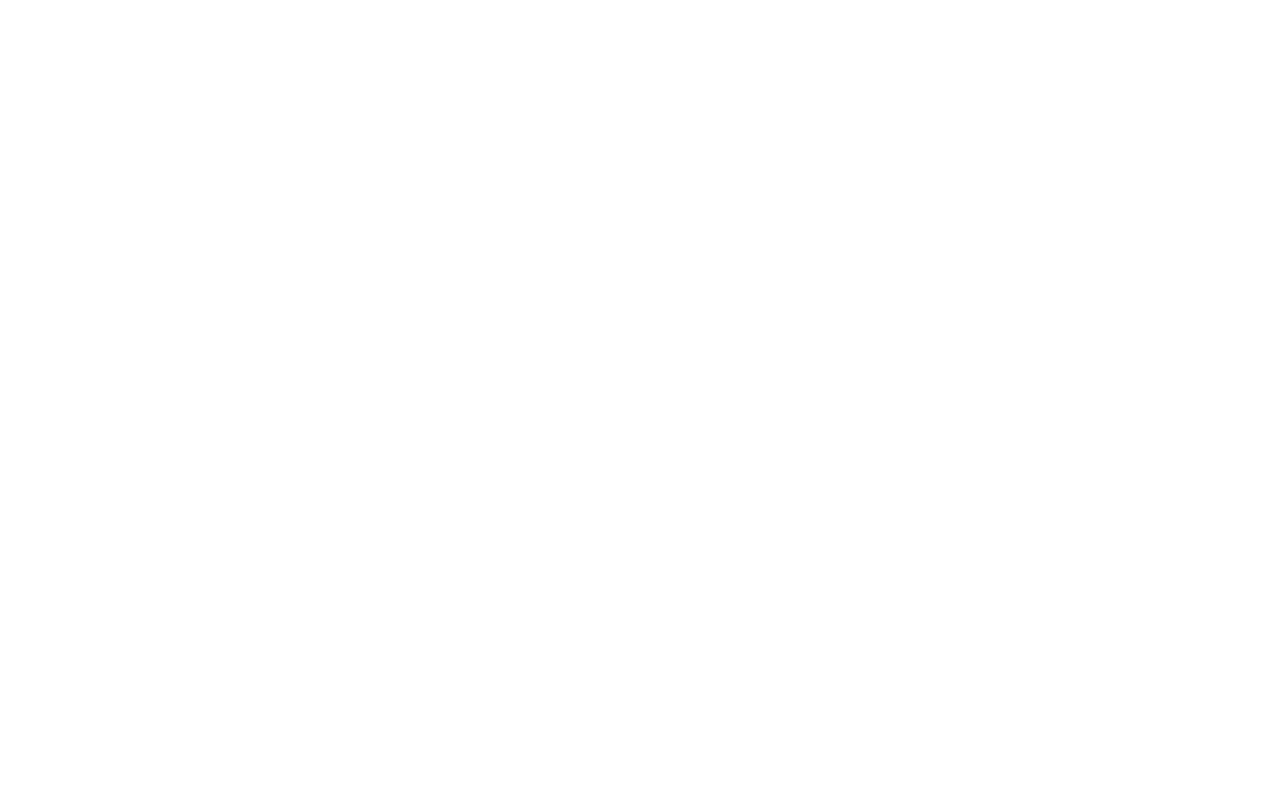
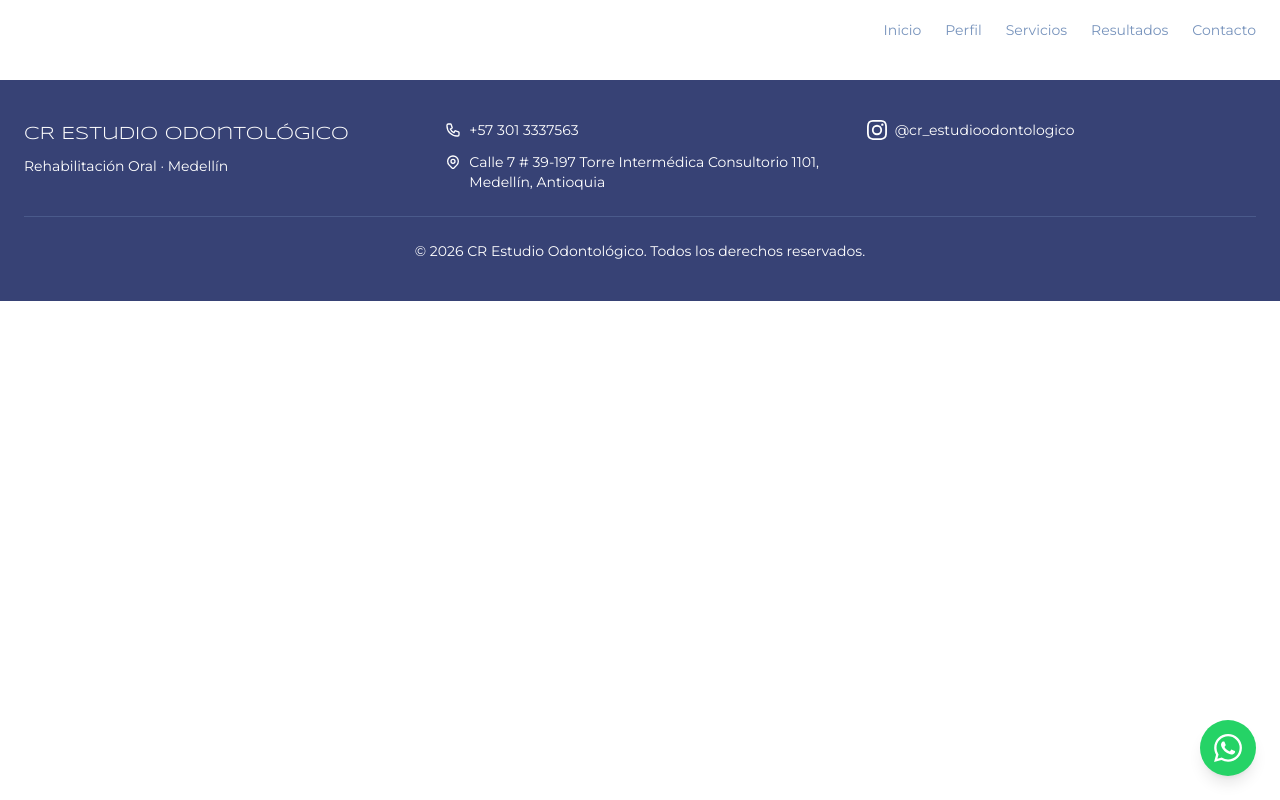
Before and after one commit to outrunai/CR_Estudio_Odontologico, a Next.js app: page / in a window 1280 px wide. Built offline with nearby package versions, Linux system fonts and the light colour scheme.

Commit message:
Fase 2 — Navbar, Footer y Botón Flotante de WhatsApp

```diff
--- a/app/globals.css
+++ b/app/globals.css
@@ -11,6 +11,7 @@
 @layer base {
   html {
     scroll-behavior: smooth;
+    scroll-padding-top: 5rem;
   }
 
   h1, h2, h3, h4, h5, h6 {
--- a/app/layout.tsx
+++ b/app/layout.tsx
@@ -1,6 +1,9 @@
 import type { Metadata } from "next";
 import { Syncopate, Montserrat } from "next/font/google";
 import "./globals.css";
+import Navbar from "@/components/Navbar";
+import Footer from "@/components/Footer";
+import WhatsAppButton from "@/components/WhatsAppButton";
 
 const syncopate = Syncopate({
   weight: ["400", "700"],
@@ -27,7 +30,10 @@
   return (
     <html lang="es" className={`${syncopate.variable} ${montserrat.variable}`}>
       <body className="font-body bg-cloud text-navy antialiased">
-        {children}
+        <Navbar />
+        <main className="pt-20">{children}</main>
+        <Footer />
+        <WhatsAppButton />
       </body>
     </html>
   );
--- /dev/null
+++ b/components/Footer.tsx
@@ -0,0 +1,78 @@
+import { contactInfo, siteConfig } from "@/lib/data";
+
+export default function Footer() {
+  return (
+    <footer className="bg-navy text-cloud font-body py-10 px-6">
+      <div className="max-w-7xl mx-auto grid grid-cols-1 md:grid-cols-3 gap-8">
+        {/* Columna 1 — Marca */}
+        <div>
+          <h3 className="font-heading text-lg">{siteConfig.siteName}</h3>
+          <p className="text-sm mt-2">Rehabilitación Oral · Medellín</p>
+        </div>
+
+        {/* Columna 2 — Contacto */}
+        <div className="space-y-3">
+          <p className="flex items-center gap-2 text-sm">
+            <svg
+              className="w-4 h-4 shrink-0"
+              fill="none"
+              stroke="currentColor"
+              viewBox="0 0 24 24"
+            >
+              <path
+                strokeLinecap="round"
+                strokeLinejoin="round"
+                strokeWidth={2}
+                d="M3 5a2 2 0 012-2h3.28a1 1 0 01.948.684l1.498 4.493a1 1 0 01-.502 1.21l-2.257 1.13a11.042 11.042 0 005.516 5.516l1.13-2.257a1 1 0 011.21-.502l4.493 1.498a1 1 0 01.684.949V19a2 2 0 01-2 2h-1C9.716 21 3 14.284 3 6V5z"
+              />
+            </svg>
+            {contactInfo.phone}
+          </p>
+          <p className="flex items-start gap-2 text-sm">
+            <svg
+              className="w-4 h-4 shrink-0 mt-0.5"
+              fill="none"
+              stroke="currentColor"
+              viewBox="0 0 24 24"
+            >
+              <path
+                strokeLinecap="round"
+                strokeLinejoin="round"
+                strokeWidth={2}
+                d="M17.657 16.657L13.414 20.9a1.998 1.998 0 01-2.827 0l-4.244-4.243a8 8 0 1111.314 0z"
+              />
+              <path
+                strokeLinecap="round"
+                strokeLinejoin="round"
+                strokeWidth={2}
+                d="M15 11a3 3 0 11-6 0 3 3 0 016 0z"
+              />
+            </svg>
+            {contactInfo.address}, {contactInfo.city}
+          </p>
+        </div>
+
+        {/* Columna 3 — Redes */}
+        <div>
+          <a
+            href={contactInfo.instagramUrl}
+            target="_blank"
+            rel="noopener noreferrer"
+            className="inline-flex items-center gap-2 text-sm hover:text-venus transition-colors"
+          >
+            <svg className="w-5 h-5" fill="currentColor" viewBox="0 0 24 24">
+              <path d="M12 2.163c3.204 0 3.584.012 4.85.07 3.252.148 4.771 1.691 4.919 4.919.058 1.265.069 1.645.069 4.849 0 3.205-.012 3.584-.069 4.849-.149 3.225-1.664 4.771-4.919 4.919-1.266.058-1.644.07-4.85.07-3.204 0-3.584-.012-4.849-.07-3.26-.149-4.771-1.699-4.919-4.92-.058-1.265-.07-1.644-.07-4.849 0-3.204.013-3.583.07-4.849.149-3.227 1.664-4.771 4.919-4.919 1.266-.057 1.645-.069 4.849-.069zM12 0C8.741 0 8.333.014 7.053.072 2.695.272.273 2.69.073 7.052.014 8.333 0 8.741 0 12c0 3.259.014 3.668.072 4.948.2 4.358 2.618 6.78 6.98 6.98C8.333 23.986 8.741 24 12 24c3.259 0 3.668-.014 4.948-.072 4.354-.2 6.782-2.618 6.979-6.98.059-1.28.073-1.689.073-4.948 0-3.259-.014-3.667-.072-4.947-.196-4.354-2.617-6.78-6.979-6.98C15.668.014 15.259 0 12 0zm0 5.838a6.162 6.162 0 100 12.324 6.162 6.162 0 000-12.324zM12 16a4 4 0 110-8 4 4 0 010 8zm6.406-11.845a1.44 1.44 0 100 2.881 1.44 1.44 0 000-2.881z" />
+            </svg>
+            {contactInfo.instagram}
+          </a>
+        </div>
+      </div>
+
+      <hr className="border-venus/30 my-6" />
+      <p className="text-center text-sm">
+        © {new Date().getFullYear()} CR Estudio Odontológico. Todos los derechos
+        reservados.
+      </p>
+    </footer>
+  );
+}
--- /dev/null
+++ b/components/Navbar.tsx
@@ -0,0 +1,106 @@
+"use client";
+
+import { useState, useEffect } from "react";
+import { siteConfig } from "@/lib/data";
+
+export default function Navbar() {
+  const [scrolled, setScrolled] = useState<boolean>(false);
+  const [mobileOpen, setMobileOpen] = useState<boolean>(false);
+
+  useEffect(() => {
+    const handleScroll = () => {
+      setScrolled(window.scrollY > 0);
+    };
+    window.addEventListener("scroll", handleScroll);
+    return () => window.removeEventListener("scroll", handleScroll);
+  }, []);
+
+  const links = [
+    { href: "#inicio", label: "Inicio" },
+    { href: "#perfil", label: "Perfil" },
+    { href: "#servicios", label: "Servicios" },
+    { href: "#resultados", label: "Resultados" },
+    { href: "#contacto", label: "Contacto" },
+  ];
+
+  return (
+    <nav
+      className={`fixed top-0 left-0 w-full z-50 transition-colors duration-300 ${
+        scrolled ? "bg-navy shadow-md" : "bg-transparent"
+      }`}
+    >
+      <div className="max-w-7xl mx-auto px-6 py-4 flex items-center justify-between">
+        {/* Logo */}
+        <a href="#inicio" className="flex items-baseline gap-1">
+          <span className="font-heading font-bold text-cloud text-xl">CR</span>
+          <span className="font-body text-cloud text-sm">
+            Estudio Odontológico
+          </span>
+        </a>
+
+        {/* Desktop links */}
+        <ul className="hidden md:flex gap-6 items-center">
+          {links.map((link) => (
+            <li key={link.href}>
+              <a
+                href={link.href}
+                className="font-body text-venus text-sm hover:text-navy transition-colors"
+              >
+                {link.label}
+              </a>
+            </li>
+          ))}
+        </ul>
+
+        {/* Mobile hamburger button */}
+        <button
+          className="md:hidden text-cloud"
+          onClick={() => setMobileOpen(!mobileOpen)}
+          aria-label="Abrir menú de navegación"
+        >
+          <svg
+            className="w-6 h-6"
+            fill="none"
+            stroke="currentColor"
+            viewBox="0 0 24 24"
+          >
+            {mobileOpen ? (
+              <path
+                strokeLinecap="round"
+                strokeLinejoin="round"
+                strokeWidth={2}
+                d="M6 18L18 6M6 6l12 12"
+              />
+            ) : (
+              <path
+                strokeLinecap="round"
+                strokeLinejoin="round"
+                strokeWidth={2}
+                d="M4 6h16M4 12h16M4 18h16"
+              />
+            )}
+          </svg>
+        </button>
+      </div>
+
+      {/* Mobile menu panel */}
+      {mobileOpen && (
+        <div className="md:hidden bg-navy px-6 pb-4">
+          <ul className="flex flex-col gap-4">
+            {links.map((link) => (
+              <li key={link.href}>
+                <a
+                  href={link.href}
+                  className="font-body text-venus text-sm hover:text-navy transition-colors"
+                  onClick={() => setMobileOpen(false)}
+                >
+                  {link.label}
+                </a>
+              </li>
+            ))}
+          </ul>
+        </div>
+      )}
+    </nav>
+  );
+}
--- /dev/null
+++ b/components/WhatsAppButton.tsx
@@ -0,0 +1,25 @@
+import { contactInfo } from "@/lib/data";
+
+export default function WhatsAppButton() {
+  const whatsappUrl = `https://wa.me/${contactInfo.whatsapp.replace("+", "")}`;
+
+  return (
+    <a
+      href={whatsappUrl}
+      target="_blank"
+      rel="noopener noreferrer"
+      aria-label="Contactar por WhatsApp"
+      className="fixed bottom-6 right-6 z-50 flex items-center justify-center w-14 h-14 rounded-full shadow-lg transition-transform hover:scale-110"
+      style={{ backgroundColor: "#25D366" }}
+    >
+      <svg
+        className="w-7 h-7"
+        fill="white"
+        viewBox="0 0 24 24"
+        xmlns="http://www.w3.org/2000/svg"
+      >
+        <path d="M17.472 14.382c-.297-.149-1.758-.867-2.03-.967-.273-.099-.471-.148-.67.15-.197.297-.767.966-.94 1.164-.173.199-.347.223-.644.075-.297-.15-1.255-.463-2.39-1.475-.883-.788-1.48-1.761-1.653-2.059-.173-.297-.018-.458.13-.606.134-.133.298-.347.446-.52.149-.174.198-.298.298-.497.099-.198.05-.371-.025-.52-.075-.149-.669-1.612-.916-2.207-.242-.579-.487-.5-.669-.51-.173-.008-.371-.01-.57-.01-.198 0-.52.074-.792.372-.272.297-1.04 1.016-1.04 2.479 0 1.462 1.065 2.875 1.213 3.074.149.198 2.096 3.2 5.077 4.487.709.306 1.262.489 1.694.625.712.227 1.36.195 1.871.118.571-.085 1.758-.719 2.006-1.413.248-.694.248-1.289.173-1.413-.074-.124-.272-.198-.57-.347m-5.421 7.403h-.004a9.87 9.87 0 01-5.031-1.378l-.361-.214-3.741.982.998-3.648-.235-.374a9.86 9.86 0 01-1.51-5.26c.001-5.45 4.436-9.884 9.888-9.884 2.64 0 5.122 1.03 6.988 2.898a9.825 9.825 0 012.893 6.994c-.003 5.45-4.437 9.884-9.885 9.884m8.413-18.297A11.815 11.815 0 0012.05 0C5.495 0 .16 5.335.157 11.892c0 2.096.547 4.142 1.588 5.945L.057 24l6.305-1.654a11.882 11.882 0 005.683 1.448h.005c6.554 0 11.89-5.335 11.893-11.893a11.821 11.821 0 00-3.48-8.413z" />
+      </svg>
+    </a>
+  );
+}
```
